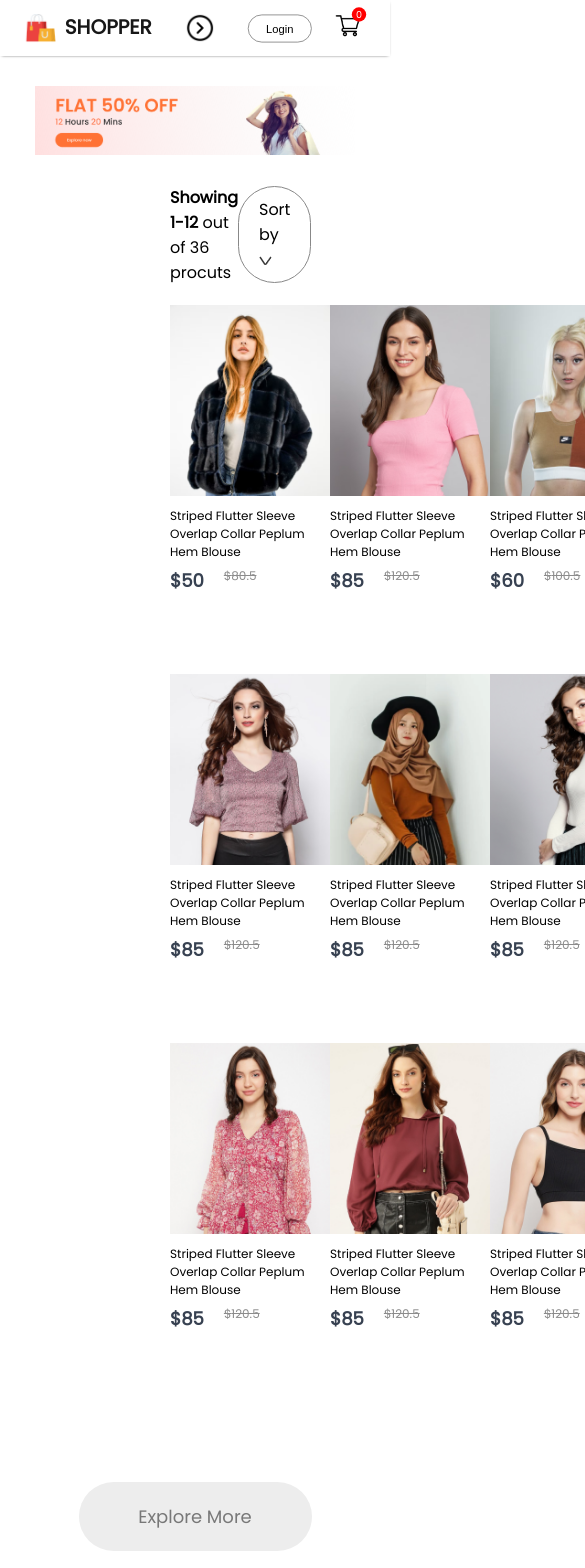
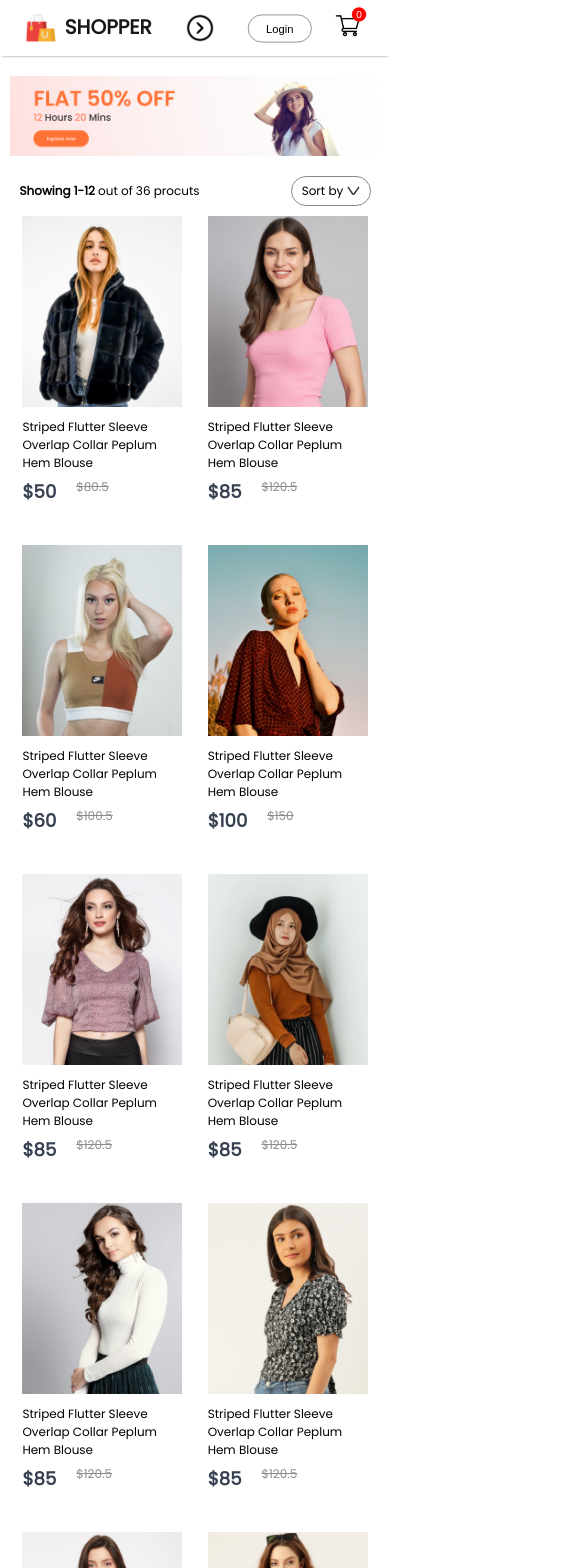
Before and after one commit to sergey87chuvasov/Ecommerce-Website-, a React (Create React App) app: page /womens in a window 390 px wide. Shown: the top 1568 px of the page, 585 px wide, since content can reach past the window. Built offline with nearby package versions, Linux system fonts and the light colour scheme.

Commit message:
added media query to rhe project - part 6

```diff
--- a/src/pages/CSS/LoginSignup.css
+++ b/src/pages/CSS/LoginSignup.css
@@ -67,3 +67,65 @@
   font-size: 18px;
   font-weight: 500;
 }
+
+@media (max-width: 1280px) {
+  .loginsignup {
+    padding-top: 50px;
+  }
+
+  .loginsignup-container {
+    width: auto;
+    max-width: 500px;
+    max-height: 500px;
+  }
+
+  .loginsignup-container h1 {
+    margin: 10px 0;
+  }
+
+  .loginsignup-fields {
+    gap: 20px;
+    margin-top: 20px;
+  }
+
+  .loginsignup-fields input {
+    height: 65px;
+    width: 93%;
+  }
+
+  .loginsignup-container button {
+    width: 100%;
+  }
+
+  .loginsignup-login {
+    font-size: 16px;
+  }
+
+  .loginsignup-agree {
+    font-size: 14px;
+    gap: 10px;
+  }
+}
+
+@media (max-width: 800px) {
+  .loginsignup-container {
+    padding: 20px 30px;
+  }
+
+  .loginsignup-container h1 {
+    font-size: 24px;
+  }
+
+  .loginsignup-fields {
+    margin-top: 20px;
+  }
+
+  .loginsignup-fields input {
+    height: 50px;
+  }
+
+  .loginsignup-container button {
+    height: 50px;
+    font-size: 16px;
+  }
+}
--- a/src/pages/CSS/ShopCategory.css
+++ b/src/pages/CSS/ShopCategory.css
@@ -41,3 +41,64 @@
   font-size: 18px;
   font-weight: 500;
 }
+
+@media (max-width: 1280px) {
+  .shopcategory-banner {
+    margin: 20px auto;
+    width: 90%;
+  }
+
+  .shopcategory-indexSort {
+    width: 90%;
+    margin: auto;
+  }
+
+  .shopcategory-sort {
+    padding: 5px 10px;
+    font-size: 12px;
+  }
+
+  .shopcategory-indexSort p {
+    font-size: 12px;
+  }
+
+  .shopcategory-products {
+    width: 90%;
+    margin: 10px auto;
+    row-gap: 40px;
+  }
+
+  .shopcategory-products .item {
+    margin: auto;
+  }
+
+  .shopcategory-loadmore {
+    margin: 100px auto;
+    width: 200px;
+    height: 60px;
+    font-size: 16px;
+  }
+}
+
+@media (max-width: 800px) {
+  .shopcategory-banner {
+    width: 95%;
+  }
+
+  .shopcategory-products {
+    width: 95%;
+  }
+
+  .shopcategory-loadmore {
+    margin: 60px auto;
+    width: 150px;
+    height: 40px;
+    font-size: 13px;
+  }
+}
+
+@media (max-width: 500px) {
+  .shopcategory-products {
+    grid-template-columns: 1fr 1fr;
+  }
+}
```
